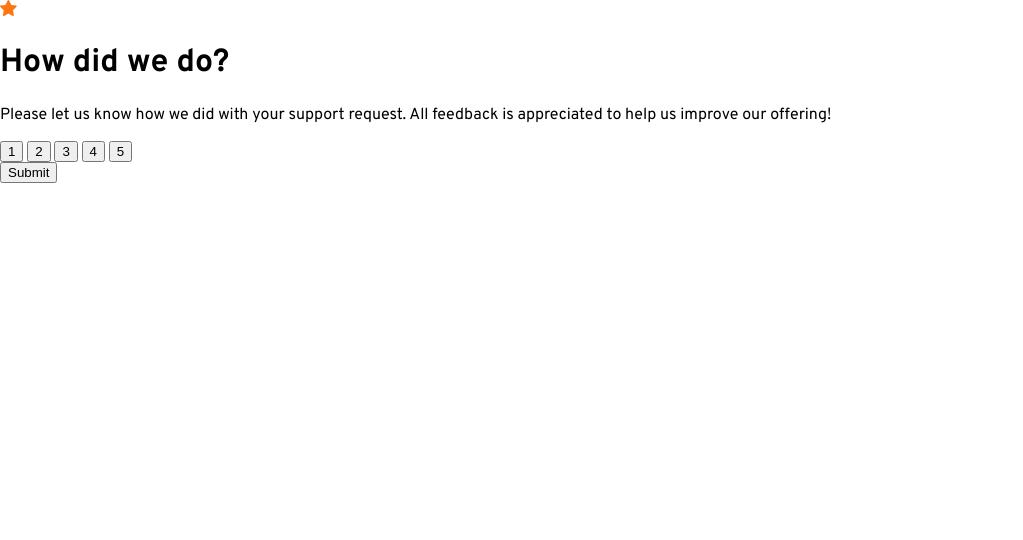
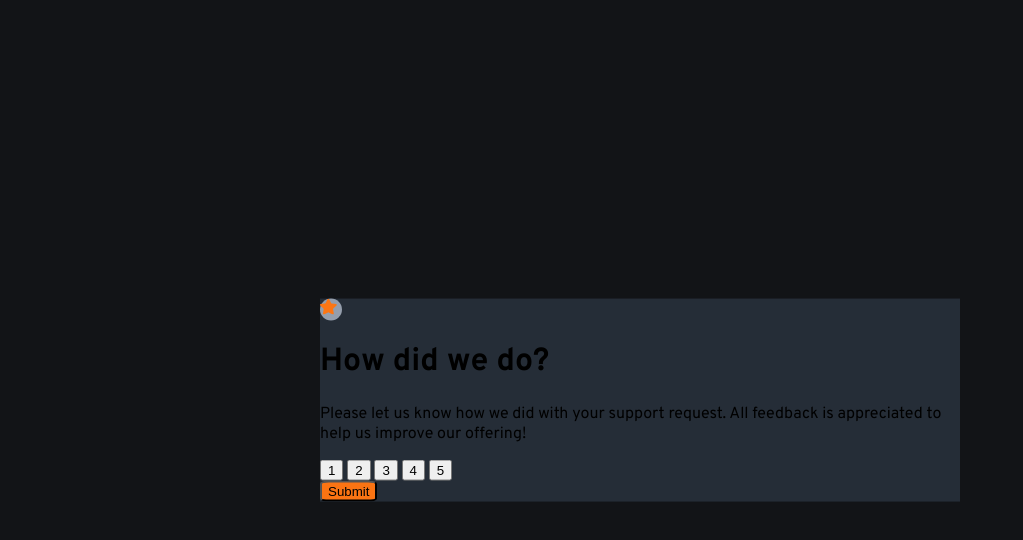
Before and after one commit to LeanneAsante/interactive-rating-component, a plain HTML site: page index.html in a window 1280 px wide. Shown: the whole page, without its empty margins (0-1023 px from the left). Drawn offline with Linux system fonts and the light colour scheme.

Commit message:
fix: Style fixes in the stylesheet and the html markup

```diff
--- a/index.html
+++ b/index.html
@@ -19,7 +19,7 @@
   <body>
     <div class="container">
       <div class="icon-star-container">
-        <img src="/images/icon-star.svg" alt="star icon">
+        <img src="/images/icon-star.svg" alt="star icon" width="17" height="16">
       </div>
 
       <!-- Rating state start -->
--- a/style.css
+++ b/style.css
@@ -31,4 +31,31 @@ body{
     margin: 0;
     padding: 0;
     font-family: 'Overpass', sans-serif;
+    background-color: var(--Grey-950);
 }
+
+img{
+  max-width: 100%;
+  height: auto;
+}
+
+.container{
+  background-color: var(--Grey-900);
+  /* display: grid; */
+  position: absolute;
+  top: 50%;
+  left: 50%;
+  transform: translate(-50% , -50%);
+}
+
+.submit{
+  background-color: var(--Orange-500);
+  border-radius: 15%;
+}
+
+.icon-star-container{
+  background-color: var(--Grey-500);
+  border-radius: 100%;
+  width: 22px;
+  height: 22px;
+}
```
